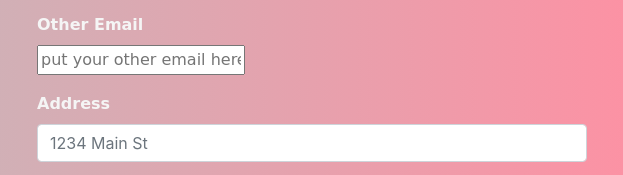
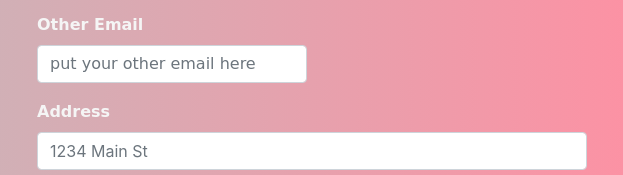
Before and after one commit to FedericoSavastano/LandingPageFreeCodeCamp, a plain HTML site: page index.html in a window 1280 px wide. Shown: the part 2510-2685 px from the top of the page, 328-951 px from the left. Drawn offline with nearby package versions, Linux system fonts and the light colour scheme; a web font is replaced by a local one.

Commit message:
Update index.html

```diff
--- a/index.html
+++ b/index.html
@@ -186,6 +186,7 @@
                     id="email"
                     type="email"
                     placeholder="put your other email here"
+                         class="form-control"
                     required
                   />
                 </div>
```
